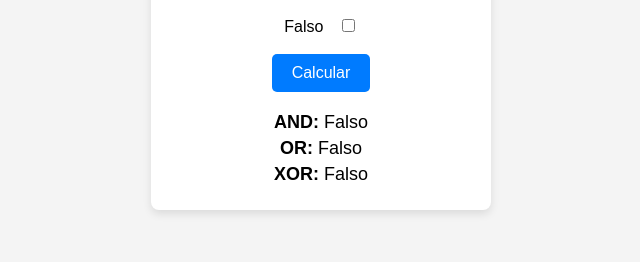
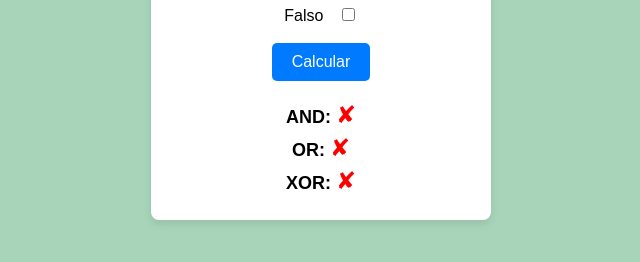
Before and after one commit to joseangelme18/puertas_logicas_repositorio, a plain HTML site: page index.html in a window 1280 px wide. Both pictures are taken after a click on the button "Calcular". Shown: the part 374-636 px from the top of the page, without its empty margins (319-959 px from the left). Drawn offline with Linux system fonts and the light colour scheme.

Commit message:
Cambios2

```diff
--- a/script.js
+++ b/script.js
@@ -8,8 +8,8 @@ function calcularResultados() {
     const resultadoOR = verdadero || falso;
     const resultadoXOR = verdadero !== falso; // XOR es verdadero si uno es true y el otro es false
 
-    // Mostrar los resultados en el HTML
-    document.getElementById('resultadoAND').innerText = resultadoAND ? 'Verdadero' : 'Falso';
-    document.getElementById('resultadoOR').innerText = resultadoOR ? 'Verdadero' : 'Falso';
-    document.getElementById('resultadoXOR').innerText = resultadoXOR ? 'Verdadero' : 'Falso';
+    // Mostrar los resultados en el HTML con los símbolos correspondientes
+    document.getElementById('resultadoAND').innerHTML = resultadoAND ? '<span class="verdadero">✔</span>' : '<span class="falso">✘</span>';
+    document.getElementById('resultadoOR').innerHTML = resultadoOR ? '<span class="verdadero">✔</span>' : '<span class="falso">✘</span>';
+    document.getElementById('resultadoXOR').innerHTML = resultadoXOR ? '<span class="verdadero">✔</span>' : '<span class="falso">✘</span>';
 }
--- a/styles.css
+++ b/styles.css
@@ -1,7 +1,7 @@
 /* Estilos generales */
 body {
     font-family: Arial, sans-serif;
-    background-color: #f4f4f4;
+    background-color: #a8d5ba; /* Verde mar clarito */
     margin: 0;
     padding: 0;
     display: flex;
@@ -58,3 +58,14 @@ button:hover {
 .resultados p {
     margin: 5px 0;
 }
+
+/* Estilo para los resultados "verdadero" o "falso" */
+.verdadero {
+    color: green;
+    font-size: 24px;
+}
+
+.falso {
+    color: red;
+    font-size: 24px;
+}
```
